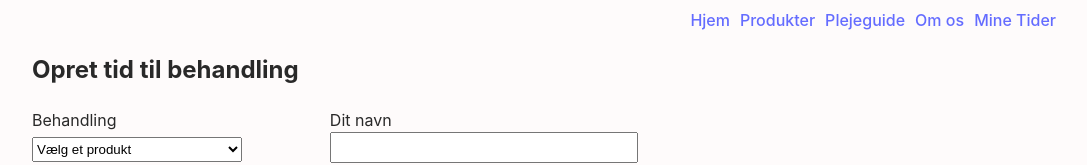
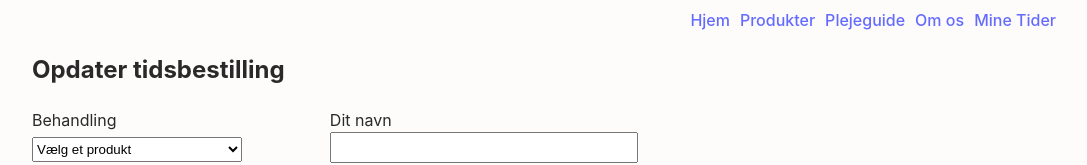
Before and after one commit to MortenBonderup/fidofidoline_crud, a React (Vite) app: page /bestilling/1 in a window 1280 px wide. Shown: the top 165 px of the page, without its empty margins (96-1183 px from the left). Built offline with nearby package versions, Linux system fonts and the light colour scheme; no server answers.

Commit message:
dynamisk sidetitel

```diff
--- a/src/components/Bestillingsformular.jsx
+++ b/src/components/Bestillingsformular.jsx
@@ -15,11 +15,13 @@ export default function Bestillingsformular({gemBestilling, bestilling}) {
     const [mobil, setMobil] = useState("");
     const [notifikation, setNotifikation] = useState(false);
     const [fejlmeddelelse, setFejlmeddelelse] = useState("");
+    const [sidetitel, setSidetitel] = useState("Opret tid til behandling");
 
     const navigate = useNavigate();
 
     useEffect(() => {
         if (bestilling) {
+            setSidetitel("Opdater tidsbestilling");
             setProdukt(bestilling.produkt);
             setDato(bestilling.dato);
             setTid(bestilling.tid);
@@ -66,7 +68,7 @@ export default function Bestillingsformular({gemBestilling, bestilling}) {
 
     return (
         <>
-            <h2>Opret tid til behandling</h2>
+            <h2>{sidetitel}</h2>
 
             <form onSubmit={formsend}>
                 <div style={{ display: "flex", gap: "20px", flexDirection: "column", maxWidth: "40%", float: "left" }}>
```
